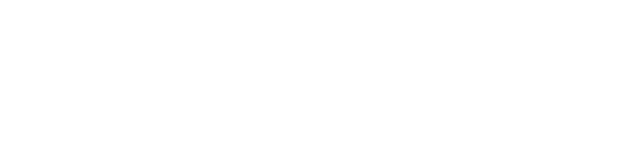
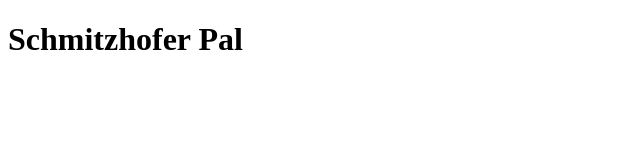
Before and after one commit to p4likas51/masodik, a plain HTML site: page index.html in a window 1280 px wide. Shown: the whole page, without its empty margins (0-640 px from the left). Drawn offline with Linux system fonts and the light colour scheme.

Commit message:
masodik commit

```diff
--- a/index.html
+++ b/index.html
@@ -4,9 +4,9 @@
     <meta charset="UTF-8">
     <meta http-equiv="X-UA-Compatible" content="IE=edge">
     <meta name="viewport" content="width=device-width, initial-scale=1.0">
-    <title>index</title>
+    <title>bemutatkozas</title>
 </head>
 <body>
-
+    <h1>Schmitzhofer Pal</h1>
 </body>
 </html>
```
